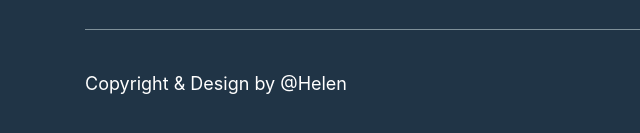
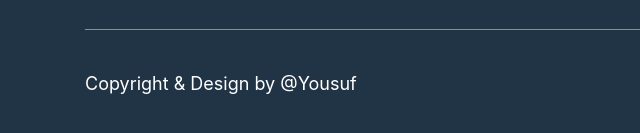
Before and after one commit to YousufAliDev/Real-State, a plain HTML site: page index.html in a window 1280 px wide. Shown: the part 6535-6668 px from the top of the page, 0-640 px from the left. Drawn offline with nearby package versions, Linux system fonts and the light colour scheme.

Commit message:
Update index.html

```diff
--- a/index.html
+++ b/index.html
@@ -529,7 +529,7 @@
 			<hr />
 			<div class="d-sm-flex justify-content-sm-between py-5">
 				<div class="copyright__text text-center text-sm-left">
-					<p class="paragraph text-white">Copyright & Design by @Helen</p>
+					<p class="paragraph text-white">Copyright & Design by @Yousuf</p>
 				</div>
 				<div class="text__link text-center text-sm-left">
 					<ul class="list-inline">
```
